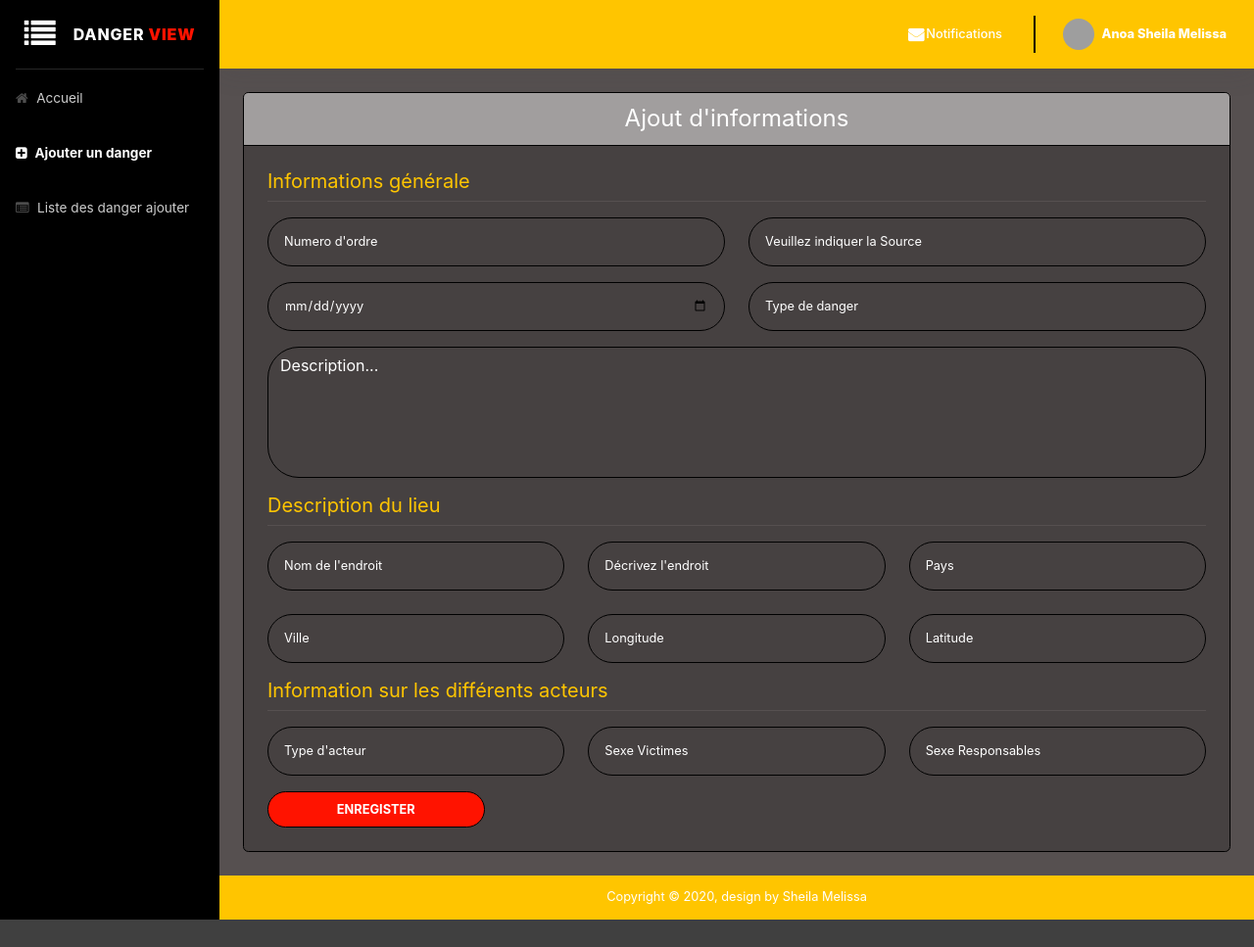
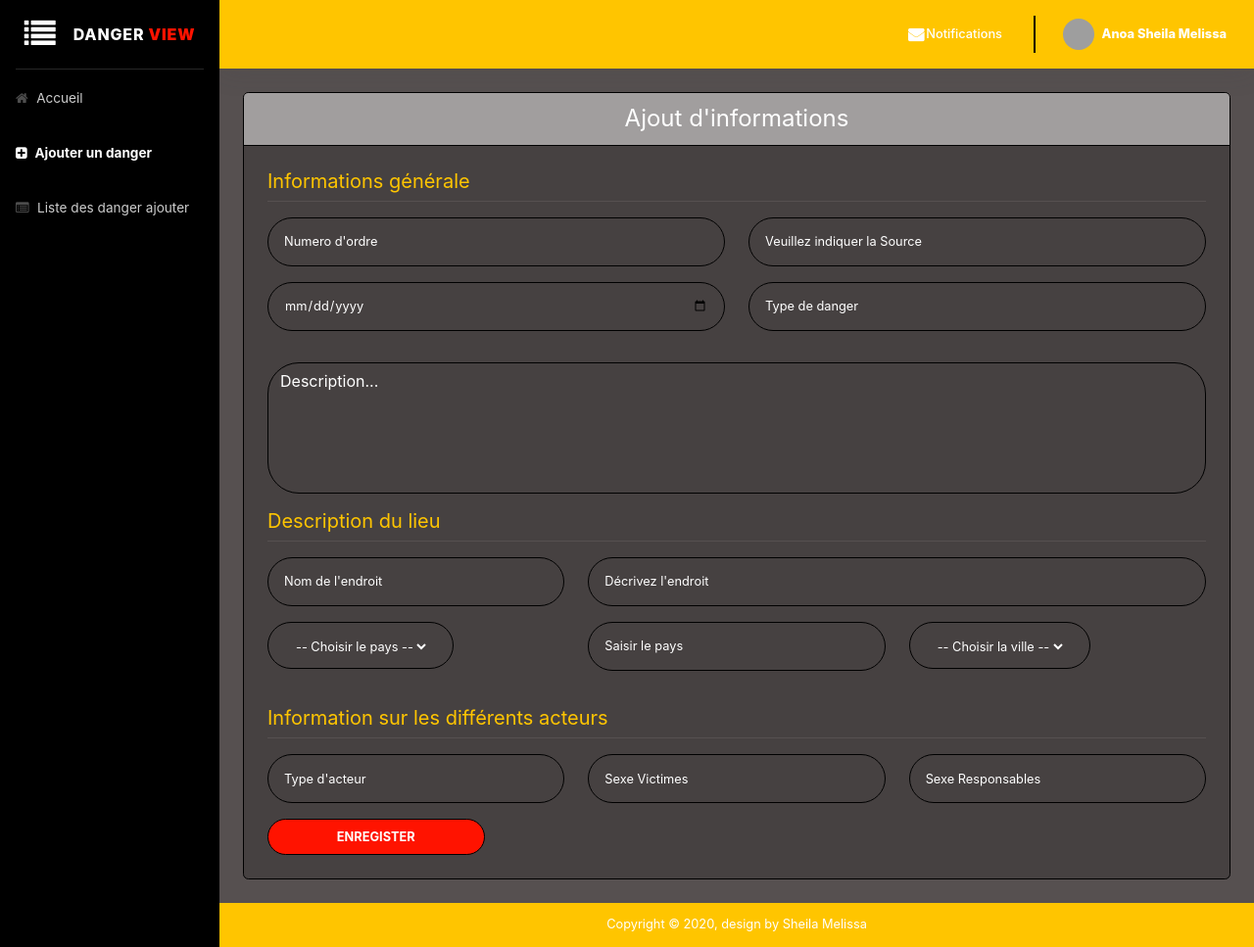
Before and after one commit to salma-mindy/Danger_ViewEngine, a PHP site: page /operateurs/ajouter-danger.php in a window 1280 px wide. Shown: the whole page at 98% size. Before the commit the page ends 939 px from the top, so only its background shows below. Run offline with PHP 8.4, Linux system fonts and the light colour scheme; a user stored in the database is signed in; data comes from the database, SQL or seed files in the repository; some libraries are stand-ins or nearby versions; grey boxes are pictures that could not be loaded.

Commit message:
select lier

```diff
--- a/operateurs/ajouter-danger.php
+++ b/operateurs/ajouter-danger.php
@@ -186,6 +186,45 @@ if($_SERVER["REQUEST_METHOD"] == "POST"){
     <title>Danger View - Admin | Ajouter</title>
     <link href="https://stackpath.bootstrapcdn.com/font-awesome/4.7.0/css/font-awesome.min.css" rel="stylesheet" type="text/css">
     <script src="../include/jquery-3.5.1.min.js"></script>
+    <script>
+        function comboInit(paysId){
+            pays = document.getElementById(pays);
+            var idx = paysId.selectedIndex;
+            var content = paysId.options[idx].innerHTML;
+            if(pays.value == "")
+                pays.value = content;
+        }
+
+        function combo(paysId, pays){
+            pays = document.getElementById(pays);
+            var idx = paysId.selectedIndex;
+            var content = paysId.options[idx].innerHTML;
+            pays.value = content;
+        }
+        $(function() {
+            $("#paysId").bind("change", function() {
+                $.ajax({
+                    type: "GET",
+                    url: "change.php",
+                    data: "paysId="+$("#paysId").val(),
+                    success: function(html) {
+                        $("#ville").html(html);
+                    }
+                });
+            });
+            $("#ville").bind("change", function() {
+                $.ajax({
+                    type: "GET",
+                    url: "change-lng.php",
+                    data: "ville="+$("#ville").val(),
+                    success: function(html) {
+                        $("#latLng").html(html);
+                    }
+                });
+            });
+        });
+
+    </script>
     <script src="https://cdn.jsdelivr.net/npm/sweetalert2@9"></script>
     <!-- <script src="https://cdnjs.cloudflare.com/ajax/libs/sweetalert/2.1.2/sweetalert.min.js"></script> -->
     <?php
@@ -362,7 +401,7 @@ if($_SERVER["REQUEST_METHOD"] == "POST"){
                  </div>
 
                  <div class="form-group row ">
-                  <div class="col-sm-6">
+                  <div class="col-sm-6 mb-3">
                     <input type="date" class="form-control form-control-user" id="date" name="date" placeholder="Indiquez la date">
                     <small style="color: #ff1300 !important">
                         <center>
@@ -414,7 +453,7 @@ if($_SERVER["REQUEST_METHOD"] == "POST"){
                         </center>
                     </small>
                   </div>
-                  <div class="col-sm-4 mb-3 mb-sm-0">
+                  <div class="col-sm-8 mb-3 mb-sm-0">
                     <input type="text" class="form-control form-control-user" id="descripendroit" name="descripendroit" placeholder="Décrivez l'endroit">
                     <small style="color: #ff1300 !important">
                         <center>
@@ -422,78 +461,40 @@ if($_SERVER["REQUEST_METHOD"] == "POST"){
                         </center>
                     </small>
                  </div>
-                  <div class="col-sm-4">
-                  <?php
-                    require_once "../php/db.php";
-
-                    $sql_p = "SELECT * FROM pays";
-                    $query_p = $db->prepare($sql_p);
-                    $query_p->execute();
-                    $data_p = $query_p->fetchAll();
-                ?>
-
-                    <input type="text" list="Pays" class="form-control form-control-user" id="pays" name="pays" placeholder="Pays">
-                    <datalist id="Pays" >
-                        <?php  foreach($data_p as $res_p): ?>
-                            <option> <?= ucfirst($res_p["nom"]); ?>
-                        <?php endforeach; ?>
-                    </datalist>
-                    <small style="color: #ff1300 !important">
-                        <center>
-                            <i><?php echo $pays_err; ?></i>
-                        </center>
-                    </small>
+                </div>
+                <div class="form-group row mb-2">
+                <div class="col-sm-4 mb-3 mb-sm-0">
+                    <div style="border-radius:10rem;display:inline-block;overflow:hidden;background:#464141;border:1px solid #000;padding: .7rem 1.5rem">
+                        <select name="paysId" id="paysId"  onChange="combo(this, 'pays')" onMouseOut="comboInit(this, 'pays')" style="width:100%;height:100%;border:0px;outline:none;background:#464141;color:#fff;font-size: .8rem;">
+                            <option>-- Choisir le pays --</option>
+                            <?php
+                                require_once "../php/db.php";
+                                $stmt = $db->query('SELECT id,nom FROM pays ORDER BY nom');
+                                while($row = $stmt->fetch(PDO::FETCH_OBJ)) {
+                                    echo "<option value='$row->id'>$row->nom</option>";
+                                }
+                            ?>
+                        </select>
+                    </div>
+                  </div>
+                  <div class="col-sm-4 mb-3 mb-sm-0">
+                    <input type="text" class="form-control form-control-user" id="pays" name="pays" placeholder="Saisir le pays"/>
+                  </div>
+                  <div class="col-sm-4 mb-1 mb-sm-0" >
+                    <div style="border-radius:10rem;display:inline-block;overflow:hidden;background:#464141;border:1px solid #000;padding: .7rem 1.5rem">
+                        <select id="ville" name="ville" style="width:100%;height:100%;border:0px;outline:none;background:#464141;color:#fff;font-size: .8rem;">
+                            <option>-- Choisir la ville --</option>
+                        </select>
+                    </div>
                   </div>
                 </div>
-                <div class="form-group row ">
-                  <div class="col-sm-4 mb-3 mt-2 mb-sm-0">
-                  <?php
-                    require_once "../php/db.php";
+                <div class="form-group row" id="latLng">
+                    <div class="col-sm-4 mt-2">
 
-                    $sql_v = "SELECT * FROM ville";
-                    $query_v = $db->prepare($sql_v);
-                    $query_v->execute();
-                    $data_v = $query_v->fetchAll();
-                    ?>
+                    </div>
+                   <div class="col-sm-4 mt-2">
 
-                    <input type="text" list="vlle" class="form-control form-control-user" id="ville" name="ville" placeholder="Ville">
-                    <datalist id="vlle" >
-                        <?php  foreach($data_v as $res_v): ?>
-                            <option> <?= ucfirst($res_v["ville"]); ?>
-                        <?php endforeach; ?>
-                    </datalist>
-                    <small style="color: #ff1300 !important">
-                        <center>
-                            <i><?php echo $ville_err; ?></i>
-                        </center>
-                    </small>
-                  </div>
-                  <div class="col-sm-4 mt-2">
-                    <input type="text" list="lng" class="form-control form-control-user" id="longitude" name="longitude" placeholder="Longitude">
-                    <datalist id="lng" >
-                        <?php  foreach($data_v as $res_v): ?>
-                            <option> <?= ucfirst($res_v["lng"]); ?>
-                        <?php endforeach; ?>
-                    </datalist>
-                    <small style="color: #ff1300 !important">
-                        <center>
-                            <i><?php echo $longitude_err; ?></i>
-                        </center>
-                    </small>
-                 </div>
-                 <div class="col-sm-4 mt-2">
-                    <input type="text" list="lat" class="form-control form-control-user" id="latitude" name="latitude" placeholder="Latitude">
-                    <datalist id="lat" >
-                        <?php  foreach($data_v as $res_v): ?>
-                            <option> <?= ucfirst($res_v["lat"]); ?>
-                        <?php endforeach; ?>
-                    </datalist>
-                    <small style="color: #ff1300 !important">
-                        <center>
-                            <i><?php echo $latitude_err; ?></i>
-                        </center>
-                    </small>
-                 </div>
+                   </div>
                 </div>
                 <div class="mt-3">
                     <h5 style="color: #ffc500">Information sur les différents acteurs</h5>
@@ -525,8 +526,8 @@ if($_SERVER["REQUEST_METHOD"] == "POST"){
                   <div class="col-sm-4 mb-3 mb-sm-0">
                     <input type="text" list="sexe" class="form-control form-control-user" id="sexeVictime" name="sexeVictime" placeholder="Sexe Victimes">
                     <datalist id="sexe" >
-                        <option> Masculin
-                        <option> Feminin
+                        <option> Masculin </option>
+                        <option> Feminin </option>
                     </datalist>
                     <small style="color: #ff1300 !important">
                         <center>
@@ -537,8 +538,8 @@ if($_SERVER["REQUEST_METHOD"] == "POST"){
                   <div class="col-sm-4">
                     <input type="text" list=Sresp class="form-control form-control-user" id="sexeResponsable" name="sexeResponsable" placeholder="Sexe Responsables">
                         <datalist id="Sresp" >
-                            <option> Masculin
-                            <option> Feminin
+                            <option> Masculin </option>
+                            <option> Feminin </option>
                         </datalist>
                         <small style="color: #ff1300 !important">
                             <center>
@@ -585,13 +586,7 @@ if($_SERVER["REQUEST_METHOD"] == "POST"){
     </div>
     <!-- ./ Wrapper -->
 
-    <!-- Navigation top-->
-    <a class="scroll-to-top rounded" href="#page-top">
-        <i class="fa fa-angle-up"></i>
-    </a>
-
     <!-- jQuery first, then Popper.js, then Bootstrap JS -->
-    <script src="https://code.jquery.com/jquery-3.4.1.slim.min.js" integrity="sha384-J6qa4849blE2+poT4WnyKhv5vZF5SrPo0iEjwBvKU7imGFAV0wwj1yYfoRSJoZ+n" crossorigin="anonymous"></script>
     <script src="https://cdn.jsdelivr.net/npm/popper.js@1.16.0/dist/umd/popper.min.js" integrity="sha384-Q6E9RHvbIyZFJoft+2mJbHaEWldlvI9IOYy5n3zV9zzTtmI3UksdQRVvoxMfooAo" crossorigin="anonymous"></script>
     <script src="https://stackpath.bootstrapcdn.com/bootstrap/4.4.1/js/bootstrap.min.js" integrity="sha384-wfSDF2E50Y2D1uUdj0O3uMBJnjuUD4Ih7YwaYd1iqfktj0Uod8GCExl3Og8ifwB6" crossorigin="anonymous"></script>
 
```
